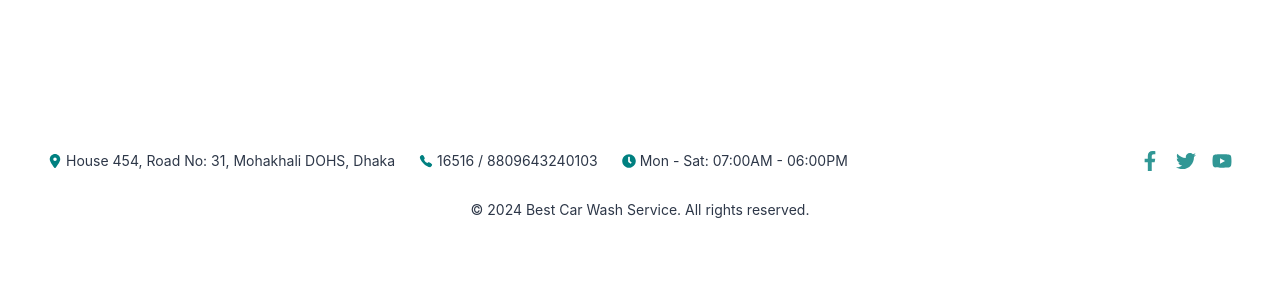
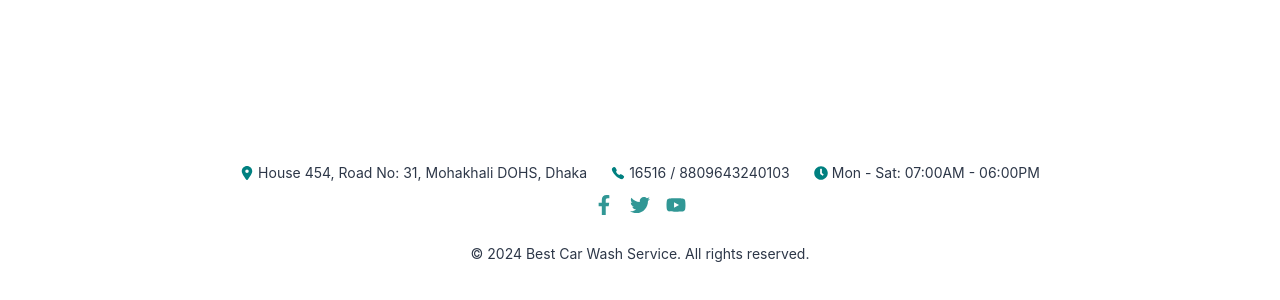
Before and after one commit to mdferdousalam/car-servicing-frontend, a React (Vite) app: page / in a window 1280 px wide. Shown: the part 958-1258 px from the top of the page. Before the commit the page ends 1234 px from the top, so only its background shows below. Built offline with nearby package versions, Linux system fonts and the light colour scheme.

Commit message:
footer added

```diff
--- a/src/components/ui/footer/Footer.tsx
+++ b/src/components/ui/footer/Footer.tsx
@@ -14,13 +14,14 @@ const Footer: React.FC = () => {
         maxW="7xl"
         mx="auto"
         px={4}
-        direction={{ base: "column", md: "row" }}
+        direction={{ base: "column" }}
       >
         {/* Contact Information */}
         <HStack
           spacing={6}
           color="gray.700"
           fontSize="sm"
+          py={3}
           textAlign={{ base: "center", md: "left" }}
           mb={{ base: 4, md: 0 }}
         >
```
